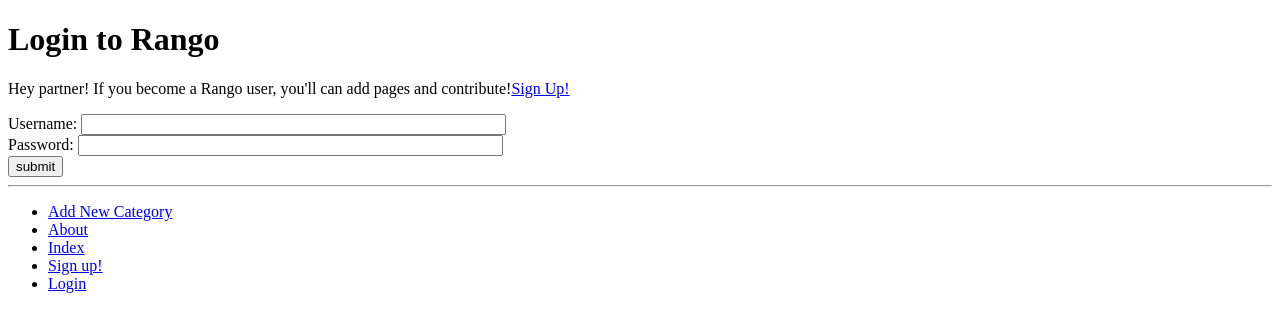
After one commit to BioRazor/rango, a Django app: page /rango/login/ in a window 1280 px wide. The commit adds this page. Shown: the top 332 px of the page. Run offline with Django 3.2, Linux system fonts and the light colour scheme.

Commit message:
Started chapter 10. Finished previus points.

```diff
--- a/rango/urls.py
+++ b/rango/urls.py
@@ -9,4 +9,6 @@ urlpatterns=[
     url(r'^category/(?P<category_name_slug>[\w\-]+)/add_page/$', views.add_page, name='add_page'),
     url(r'^add_category/$', views.add_category, name='add_category'),
     url(r'^register/$', views.register, name='register'),
+    url(r'^login/$', views.user_login, name='login'),
+    url(r'^logout/$', views.user_logout, name='logout'),
 ]
--- a/rango/views.py
+++ b/rango/views.py
@@ -1,5 +1,8 @@
 from django.shortcuts import render
-from django.http import HttpResponse
+from django.http import HttpResponse, HttpResponseRedirect
+from django.contrib.auth import authenticate, login, logout
+from django.contrib.auth.decorators import login_required
+from django.core.urlresolvers import reverse
 
 from rango.models import Category, Page
 from rango.forms import CategoryForm, PageForm, UserForm, UserProfileForm
@@ -35,7 +38,7 @@ def show_category(request, category_name_slug):
         context_dict['pages'] = None
     return render(request, 'rango/category.html', context_dict)
 
-
+@login_required
 def add_category(request):
     form = CategoryForm()
 
@@ -49,6 +52,7 @@ def add_category(request):
             print(form.errors)
     return render(request, 'rango/add_category.html', {'form':form})
 
+@login_required
 def add_page(request, category_name_slug):
 
     try:
@@ -93,8 +97,34 @@ def register(request):
                  profile.picture = request.FILES('picture')
             profile.save()
             registered = True
+
+            login(request, user=authenticate(username=user.username, password=user.password))
     else:
         user_form = UserForm()
         profile_form = UserProfileForm()
     return render(request, 'rango/register.html', {'user_form' : user_form, 'profile_form' : UserProfileForm, 'registered' : registered}
 )
+
+def user_login(request):
+    if request.method == 'POST':
+        username = request.POST.get('username')
+        password = request.POST.get('password')
+
+        user = authenticate(username = username, password = password)
+
+        if user:
+            if user.is_active:
+                login(request, user)
+                return HttpResponseRedirect(reverse('index'))
+            else:
+                return HttpResponse('Your Rango account is disabled')
+        else:
+            print('Invalid login details: {0}, {1}'.format(username, password))
+            return HttpResponse('Invalid Login details supplied.')
+    else:
+        return render(request, 'rango/user_login.html', {})
+
+@login_required
+def user_logout(request):
+    logout(request)
+    return HttpResponseRedirect(reverse('index'))
--- a/tango_with_django_project/settings.py
+++ b/tango_with_django_project/settings.py
@@ -11,6 +11,7 @@ https://docs.djangoproject.com/en/1.11/ref/settings/
 """
 
 import os
+
 
 # Build paths inside the project like this: os.path.join(BASE_DIR, ...)
 BASE_DIR = os.path.dirname(os.path.dirname(os.path.abspath(__file__)))
@@ -130,3 +131,7 @@ USE_TZ = True
 # https://docs.djangoproject.com/en/1.11/howto/static-files/
 
 STATIC_URL = '/static/'
+
+LOGIN_REDIRECT_URL = 'index'
+
+LOGIN_URL = 'login'
--- a/templates/rango/base.html
+++ b/templates/rango/base.html
@@ -23,6 +23,14 @@
         <li><a href="{% url 'add_category' %}">Add New Category</a></li>
         <li><a href="{% url 'about' %}">About</a></li>
         <li><a href="{% url 'index' %}">Index</a></li>
+        {% if user.is_authenticated %}
+            <li><a href="{% url 'logout' %}">Logout</a></li>
+            {% else %}
+            <li><a href="{% url 'register' %}">Sign up!</a></li>
+            <li><a href="{% url 'login' %}">Login</a></li>
+
+        {% endif %}
+
       </ul>
     </div>
   </body>
--- /dev/null
+++ b/templates/rango/user_login.html
@@ -0,0 +1,19 @@
+{% extends "rango/base.html" %}
+{% load staticfiles %}
+
+{% block title_block %}
+  Login
+{% endblock title_block %}
+
+{% block body_block %}
+  <h1>Login to Rango</h1>
+  <p>Hey partner! If you become a Rango user, you'll can add pages and contribute!<a href="{% url 'register'%}">Sign Up!</a></p>
+  <form class="" action="{% url 'login' %}" method="post">
+    {% csrf_token %}
+    Username: <input type="text" name="username" value="" size="50">
+    <br>
+    Password: <input type="password" name="password" value="" size="50">
+    <br>
+    <input type="submit" value="submit">
+  </form>
+{% endblock body_block %}
```
Also changed, not shown: templates/rango/index.html (+7 -1 lines), db.sqlite3, rango/migrations/0008_auto_20170707_1455.py (added).
